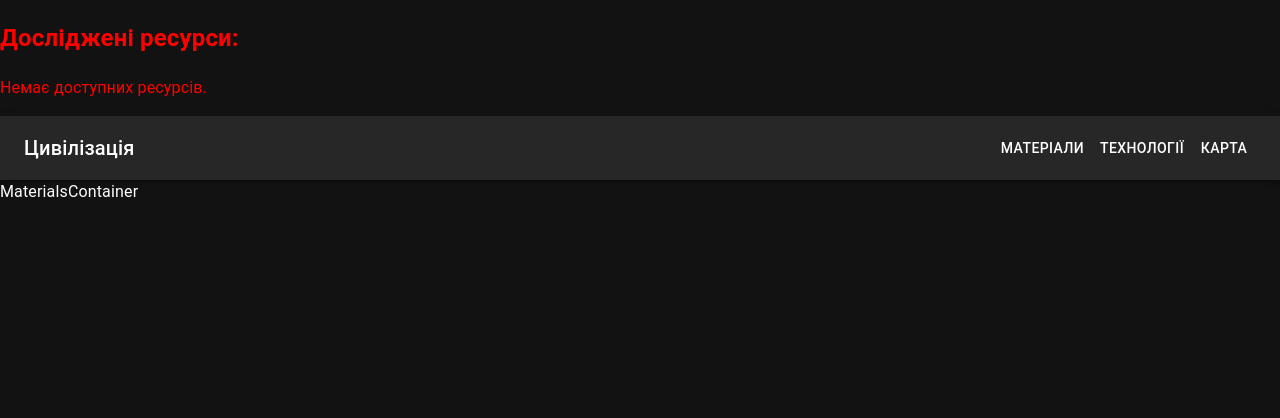
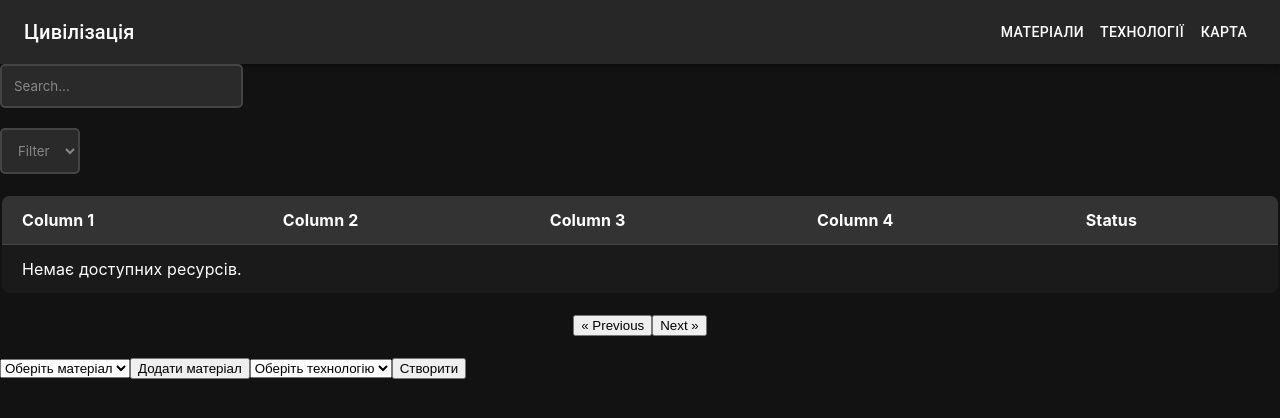
Before and after one commit to petro-mykhats2/civilization, a React (Create React App) app: page /materials in a window 1280 px wide. Shown: the top 418 px of the page. Built offline with nearby package versions, Linux system fonts and the light colour scheme.

Commit message:
"Refactor App.js, MaterialsContainer.js, actions.js, and reducer.js: remove ResourceList component, add MaterialCombinationForm, and implement resource management functionality with Redux"

```diff
--- a/src/App.js
+++ b/src/App.js
@@ -10,7 +10,6 @@ import MaterialsContainer from "./components/MaterialsContainer" // Виправ
 import Technologies from "./components/Technologies" // Виправлено
 import MapWithResources from "./components/MapWithResources"
 import "../src/styles/app.scss"
-import ResourceList from "./components/ResourceList"
 
 const darkTheme = createTheme({
   palette: {
@@ -24,7 +23,6 @@ const darkTheme = createTheme({
 function App() {
   return (
     <ThemeProvider theme={darkTheme}>
-      <ResourceList />
       <CssBaseline />
       <Router>
         <div className="App">
--- /dev/null
+++ b/src/components/MaterialCombinationForm.js
@@ -0,0 +1,89 @@
+import React, { useState } from "react"
+import { useDispatch, useSelector } from "react-redux"
+import combinations from "../data/combinations" // Імпортуємо масив комбінацій
+import { addItem } from "../redux/actions" // Додайте ваш action для Redux
+
+const MaterialCombinationForm = () => {
+  const dispatch = useDispatch()
+  const [materials, setMaterials] = useState([{ name: "" }])
+  const [technology, setTechnology] = useState("")
+  const [message, setMessage] = useState("")
+
+  const availableMaterials = useSelector((state) => state.resources.resources) // Доступні матеріали з Redux
+  const availableTechnologies = ["Технологія 1", "Технологія 2"] // Додайте свої технології
+
+  const handleMaterialChange = (index, value) => {
+    const newMaterials = [...materials]
+    newMaterials[index].name = value
+    setMaterials(newMaterials)
+  }
+
+  const addMaterialField = () => {
+    setMaterials([...materials, { name: "" }])
+  }
+
+  const generateUniqueId = () => {
+    return Date.now() + Math.floor(Math.random() * 1000) // Генерація унікального ID
+  }
+
+  const handleSubmit = (e) => {
+    e.preventDefault()
+    const selectedMaterials = materials.map((m) => m.name).filter(Boolean)
+    const combination = combinations.find((combo) =>
+      combo.materials.every((mat) => selectedMaterials.includes(mat))
+    )
+
+    if (combination) {
+      const newItem = {
+        id: generateUniqueId(), // Виклик функції для генерації унікального ID
+        message: "інструмент", // Ваше повідомлення
+        resourceName: combination.result, // Назва нового ресурсу
+      }
+      dispatch(addItem(newItem)) // Додайте новий елемент до Redux
+      setMessage(`Успіх! Створено: ${combination.result}`)
+    } else {
+      setMessage("Комбінація неможлива.")
+    }
+  }
+
+  return (
+    <div>
+      <form onSubmit={handleSubmit}>
+        {materials.map((material, index) => (
+          <select
+            key={index}
+            value={material.name}
+            onChange={(e) => handleMaterialChange(index, e.target.value)}
+          >
+            <option value="">Оберіть матеріал</option>
+            {availableMaterials.map((m) => (
+              <option key={m.id} value={m.resourceName}>
+                {m.resourceName}
+              </option>
+            ))}
+          </select>
+        ))}
+        <button type="button" onClick={addMaterialField}>
+          Додати матеріал
+        </button>
+
+        <select
+          value={technology}
+          onChange={(e) => setTechnology(e.target.value)}
+        >
+          <option value="">Оберіть технологію</option>
+          {availableTechnologies.map((tech) => (
+            <option key={tech} value={tech}>
+              {tech}
+            </option>
+          ))}
+        </select>
+
+        <button type="submit">Створити</button>
+      </form>
+      {message && <p>{message}</p>}
+    </div>
+  )
+}
+
+export default MaterialCombinationForm
--- a/src/components/MaterialsContainer.js
+++ b/src/components/MaterialsContainer.js
@@ -1,7 +1,89 @@
-import React from "react"
+import React, { useState } from "react"
+import { useSelector, useDispatch } from "react-redux"
+import MaterialCombinationForm from "./MaterialCombinationForm"
 
 const MaterialsContainer = () => {
-  return <div>MaterialsContainer</div>
+  const [checked, setChecked] = useState(false)
+  const resources = useSelector((state) => state.resources.resources) // Отримуємо ресурси з Redux
+  const dispatch = useDispatch()
+
+  const handleChange = () => {
+    setChecked(!checked)
+  }
+
+  // Функція для обробки видалення ресурсу
+  const handleRemoveResource = (id) => {
+    dispatch({ type: "REMOVE_RESOURCE", payload: id }) // Відправка дії видалення ресурсу
+  }
+
+  return (
+    <div className="App">
+      <div className="search-bar">
+        <input type="text" placeholder="Search..." />
+      </div>
+
+      <div className="filters">
+        <select>
+          <option value="">Filter</option>
+        </select>
+      </div>
+
+      <table>
+        <thead>
+          <tr className="thead">
+            <th>Column 1</th>
+            <th>Column 2</th>
+            <th>Column 3</th>
+            <th>Column 4</th>
+            <th>Status</th>
+          </tr>
+        </thead>
+        <tbody className="tbody">
+          {resources.length > 0 ? (
+            resources.map((resource) => (
+              <tr key={resource.id}>
+                <td className="container" onClick={handleChange}>
+                  <input
+                    type="checkbox"
+                    checked={checked}
+                    onChange={handleChange}
+                  />
+                  <svg viewBox="0 0 64 64" height="14px" width="14px">
+                    <path
+                      d="M 0 16 V 56 A 8 8 90 0 0 8 64 H 56 A 8 8 90 0 0 64 56 V 8 A 8 8 90 0 0 56 0 H 8 A 8 8 90 0 0 0 8 V 16 L 32 48 L 64 16 V 8 A 8 8 90 0 0 56 0 H 8 A 8 8 90 0 0 0 8 V 56 A 8 8 90 0 0 8 64 H 56 A 8 8 90 0 0 64 56 V 16"
+                      className={`path ${checked ? "checked" : ""}`}
+                    ></path>
+                  </svg>
+                  <span className="item_title">{resource.resourceName}</span>
+                </td>
+                <td>{resource.message}</td>
+                <td>More Details</td>
+
+                <td>
+                  <button onClick={() => handleRemoveResource(resource.id)}>
+                    Видалити
+                  </button>
+                </td>
+                <td className="status-paid">Paid</td>
+              </tr>
+            ))
+          ) : (
+            <tr>
+              <td colSpan="5">Немає доступних ресурсів.</td>
+            </tr>
+          )}
+        </tbody>
+      </table>
+
+      <div className="pagination">
+        <button onClick={() => console.log("Go to previous")}>
+          &laquo; Previous
+        </button>
+        <button onClick={() => console.log("Go to next")}>Next &raquo;</button>
+      </div>
+      <MaterialCombinationForm />
+    </div>
+  )
 }
 
 export default MaterialsContainer
--- /dev/null
+++ b/src/data/combinations.js
@@ -0,0 +1,9 @@
+// combinations.js
+const combinations = [
+  { materials: ["Дерево", "Метал"], result: "Молоток" },
+  { materials: ["Дерево", "Камінь"], result: "Сокира" },
+  { materials: ["Дерево", "Сокира"], result: "Доска" },
+  // Додати інші комбінації
+]
+
+export default combinations
--- a/src/redux/actions.js
+++ b/src/redux/actions.js
@@ -1,7 +1,14 @@
 // redux/actions.js
 export const ADD_RESOURCE = "ADD_RESOURCE"
+export const ADD_ITEM = "ADD_ITEM"
 
 export const addResource = (resource) => ({
   type: ADD_RESOURCE,
   payload: resource,
 })
+
+// actions.js
+export const addItem = (item) => ({
+  type: "ADD_ITEM",
+  payload: item,
+})
--- a/src/redux/reducer.js
+++ b/src/redux/reducer.js
@@ -7,6 +7,11 @@ const resourceReducer = (state = initialState, action) => {
   console.log("Поточний стан:", state) // Додайте це для відстеження
   switch (action.type) {
     case "ADD_RESOURCE":
+      return {
+        ...state,
+        resources: [...state.resources, action.payload],
+      }
+    case "ADD_ITEM":
       return {
         ...state,
         resources: [...state.resources, action.payload],
```
